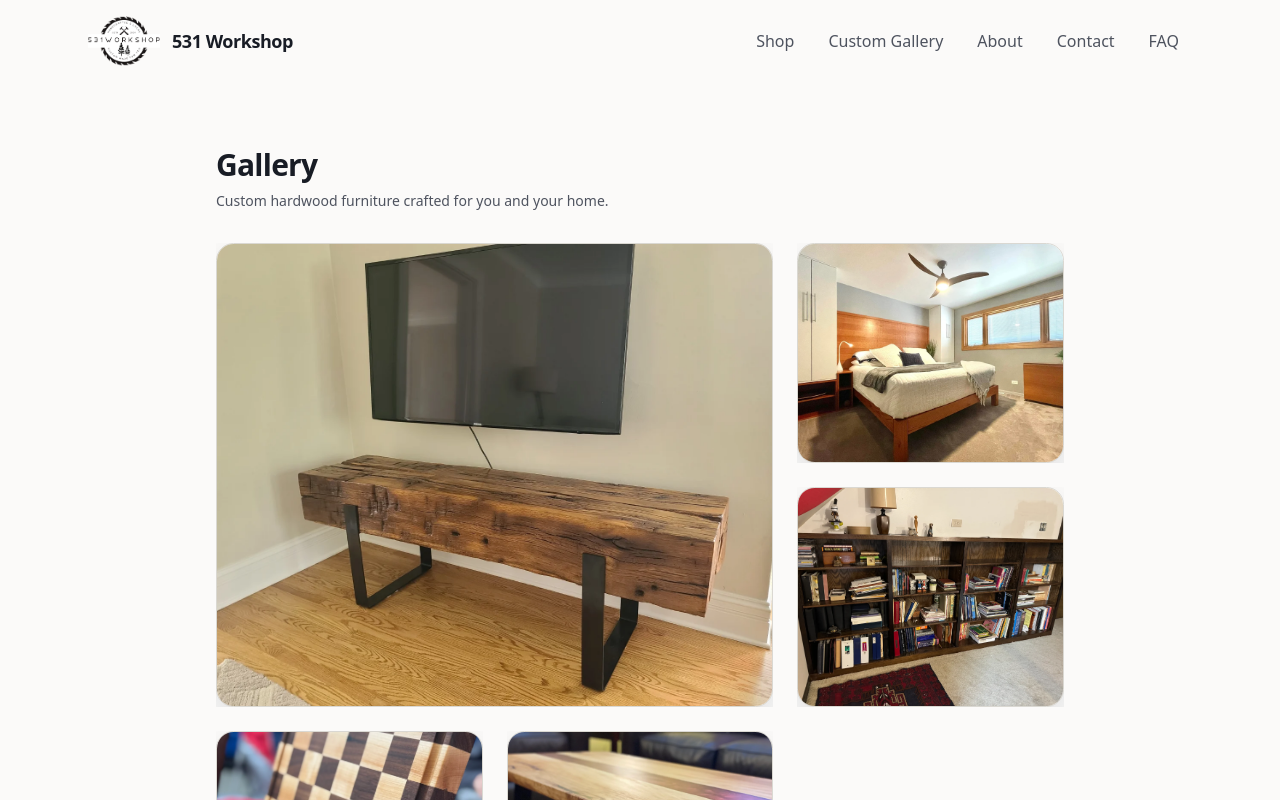
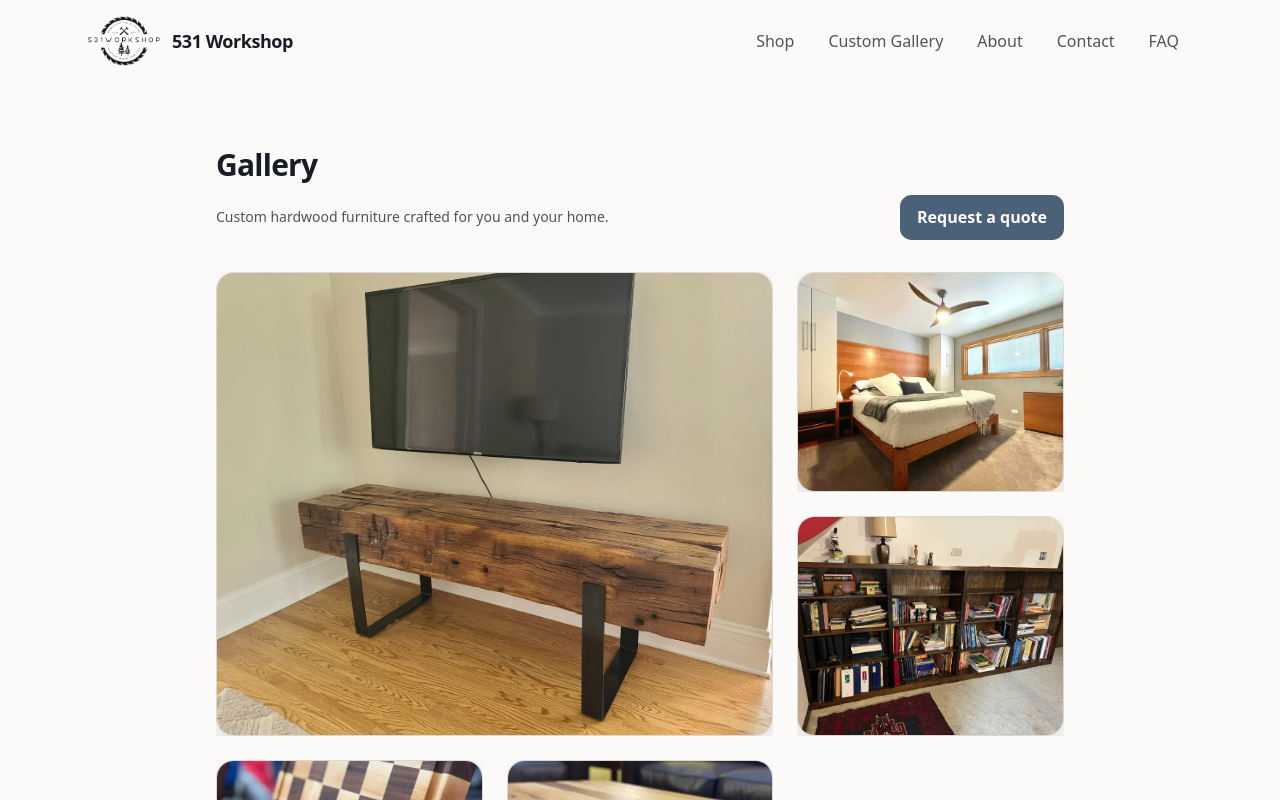
Before and after one commit to 3ef-studio/531workshop-site, a Next.js app: page /gallery2 in a window 1280 px wide. Shown: the top 800 px of the page. Built offline with nearby package versions, Linux system fonts and the light colour scheme; no server answers.

Commit message:
added Request for Quote to top of Gallery page

```diff
--- a/app/gallery2/page.tsx
+++ b/app/gallery2/page.tsx
@@ -1,5 +1,6 @@
 import GalleryCard from "@/components/GalleryCard";
 import { GALLERY_IMAGES } from "@/lib/gallery-data";
+import Link from "next/link";
 
 function getMosaicSpan(index: number): string {
   const i = index % 12;
@@ -16,12 +17,20 @@ export default function Gallery2Page() {
         <h1 className="text-2xl font-semibold tracking-tight sm:text-3xl">
           Gallery
         </h1>
-        <p
-          className="mt-2 text-sm"
-          style={{ color: "hsl(var(--muted-foreground))" }}
-        >
-          Custom hardwood furniture crafted for you and your home.
-        </p>
+        {/* Tagline + CTA row */}
+        <div className="mt-3 flex flex-col gap-3 sm:flex-row sm:items-center sm:justify-between">
+          <p className="text-sm" style={{ color: "hsl(var(--muted-foreground))" }}>
+            Custom hardwood furniture crafted for you and your home.
+          </p>
+
+          <Link
+            href="/contact"
+            className="ui-btn ui-btn-primary w-full sm:w-auto text-center"
+          >
+            Request a quote
+          </Link>
+        </div>
+
       </header>
 
       <section className="grid grid-cols-1 gap-6 sm:grid-cols-3 auto-rows-[220px]">
```
